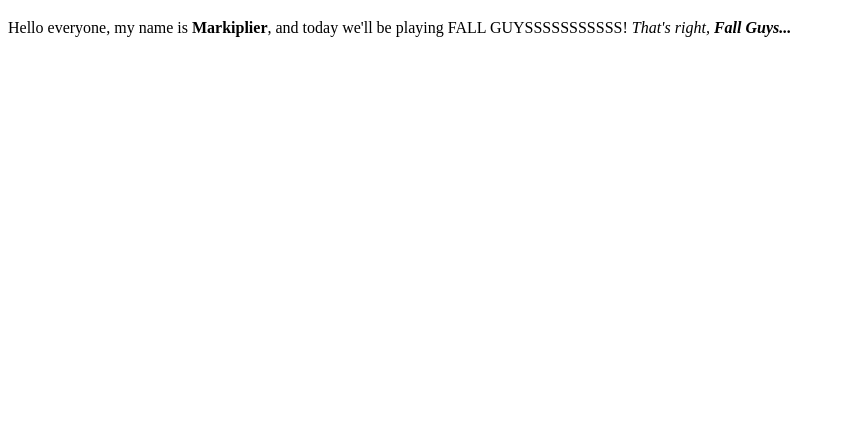
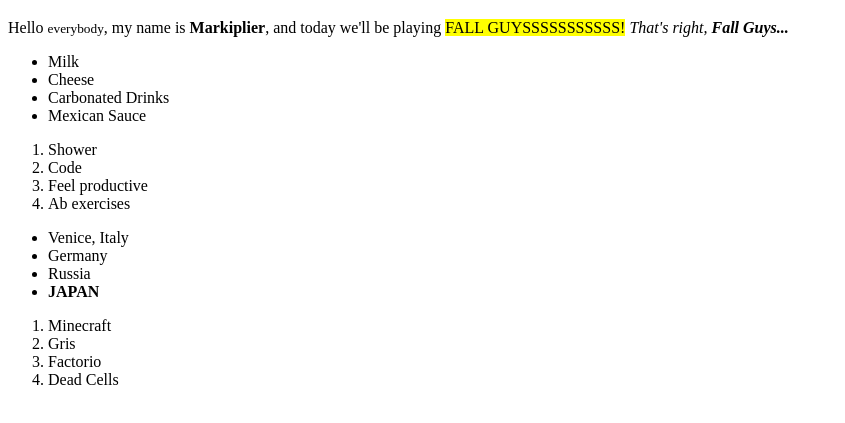
Before and after one commit to Meeran-Tofiq/git_test, a plain HTML site: page html-boilerplate/index.html in a window 1280 px wide. Shown: the part 61-484 px from the top of the page, without its empty margins (0-845 px from the left). Drawn offline with Linux system fonts and the light colour scheme.

Commit message:
Made a new file for links and stuff

```diff
--- a/html-boilerplate/index.html
+++ b/html-boilerplate/index.html
@@ -8,7 +8,35 @@
         <h1>Hello World!</h1>
 
         <!-- This is an ecample of a comment, how annoying in html -->
-        <p>Hello everyone, my name is <strong>Markiplier</strong>, and today we'll be playing
-        FALL GUYSSSSSSSSSSS! <em>That's right, <strong>Fall Guys...</strong></em></p>
+        <p>Hello <small>everybody</small>, my name is <strong>Markiplier</strong>, and today we'll be playing
+        <mark>FALL GUYSSSSSSSSSSS!</mark> <em>That's right, <strong>Fall Guys...</strong></em></p>
+        <p></p>
+        <ul>
+            <li>Milk</li>
+            <li>Cheese</li>
+            <li>Carbonated Drinks</li>
+            <li>Mexican Sauce</li>
+        </ul>
+
+        <ol>
+            <li>Shower</li>
+            <li>Code</li>
+            <li>Feel productive</li>
+            <li>Ab exercises</li>
+        </ol>
+
+        <ul>
+            <li>Venice, Italy</li>
+            <li>Germany</li>
+            <li>Russia</li>
+            <li><strong>JAPAN</strong></li>
+        </ul>
+
+        <ol>
+            <li>Minecraft</li>
+            <li>Gris</li>
+            <li>Factorio</li>
+            <li>Dead Cells</li>
+        </ol>
     </body>
 </html>
```
Also changed, not shown: odin-links-and-images/index.html (added, +11 -0 lines).
